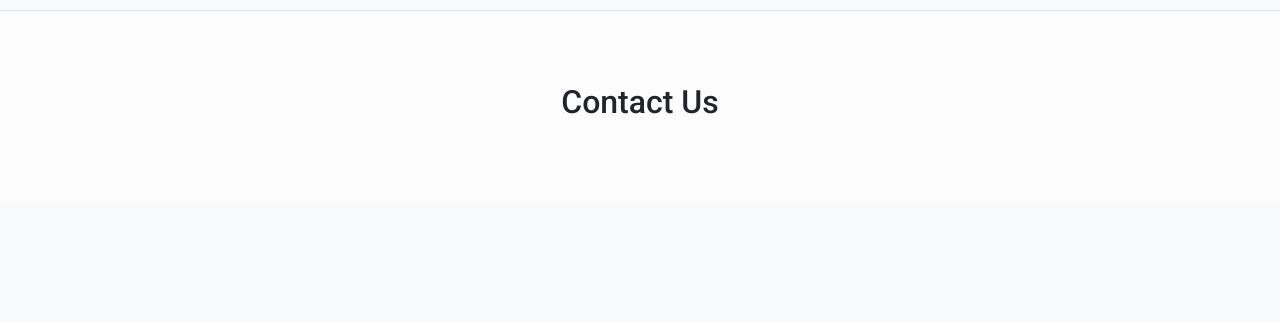
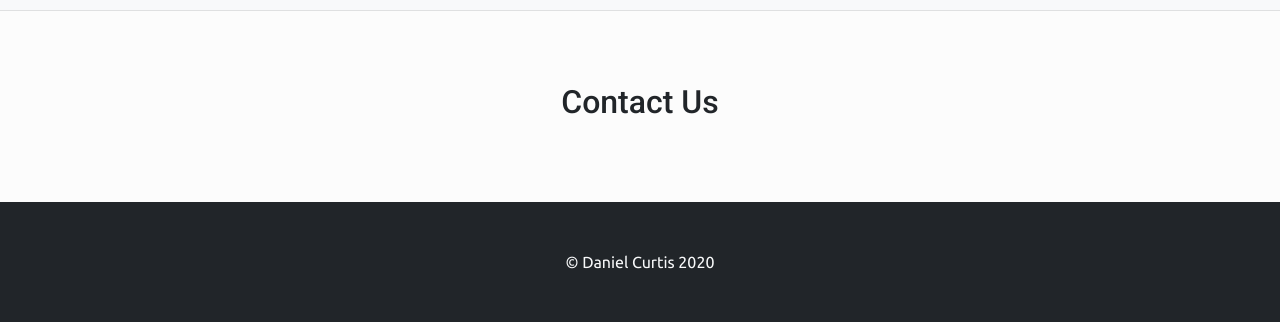
Before and after one commit to mfonism/daniel-curtis, a Django app: page / in a window 1280 px wide. Shown: the part 880-1202 px from the top of the page. Run offline with Django 3.2, Linux system fonts and the light colour scheme; some libraries are stand-ins or nearby versions.

Commit message:
Add footer

```diff
--- a/static/css/site_base.css
+++ b/static/css/site_base.css
@@ -49,3 +49,9 @@ main {
     position: relative;
     overflow-x: hidden;
 }
+
+footer {
+    background-color: #212529;
+    color: #F8F9FA;
+    padding: 3rem 0;
+}
--- a/templates/site_base.html
+++ b/templates/site_base.html
@@ -56,6 +56,14 @@
 
         <main>
             {% block body %}{% endblock %}
+
+            <footer>
+                {% block footer %}
+                <div class="container text-center">
+                    &copy; Daniel Curtis 2020
+                </div>
+                {% endblock %}
+            </footer>
         </main>
 
         <!-- Optional JavaScript -->
```
